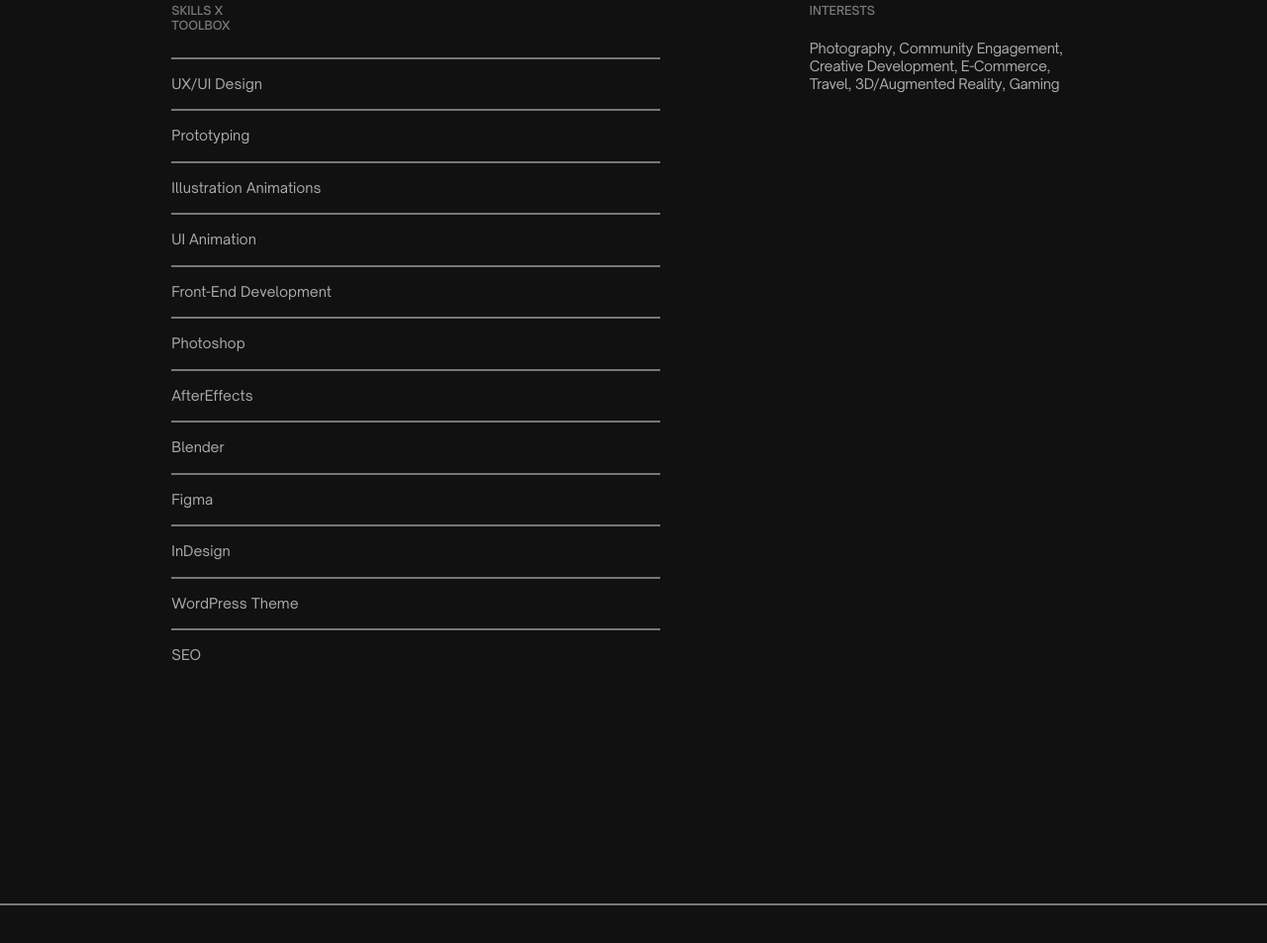
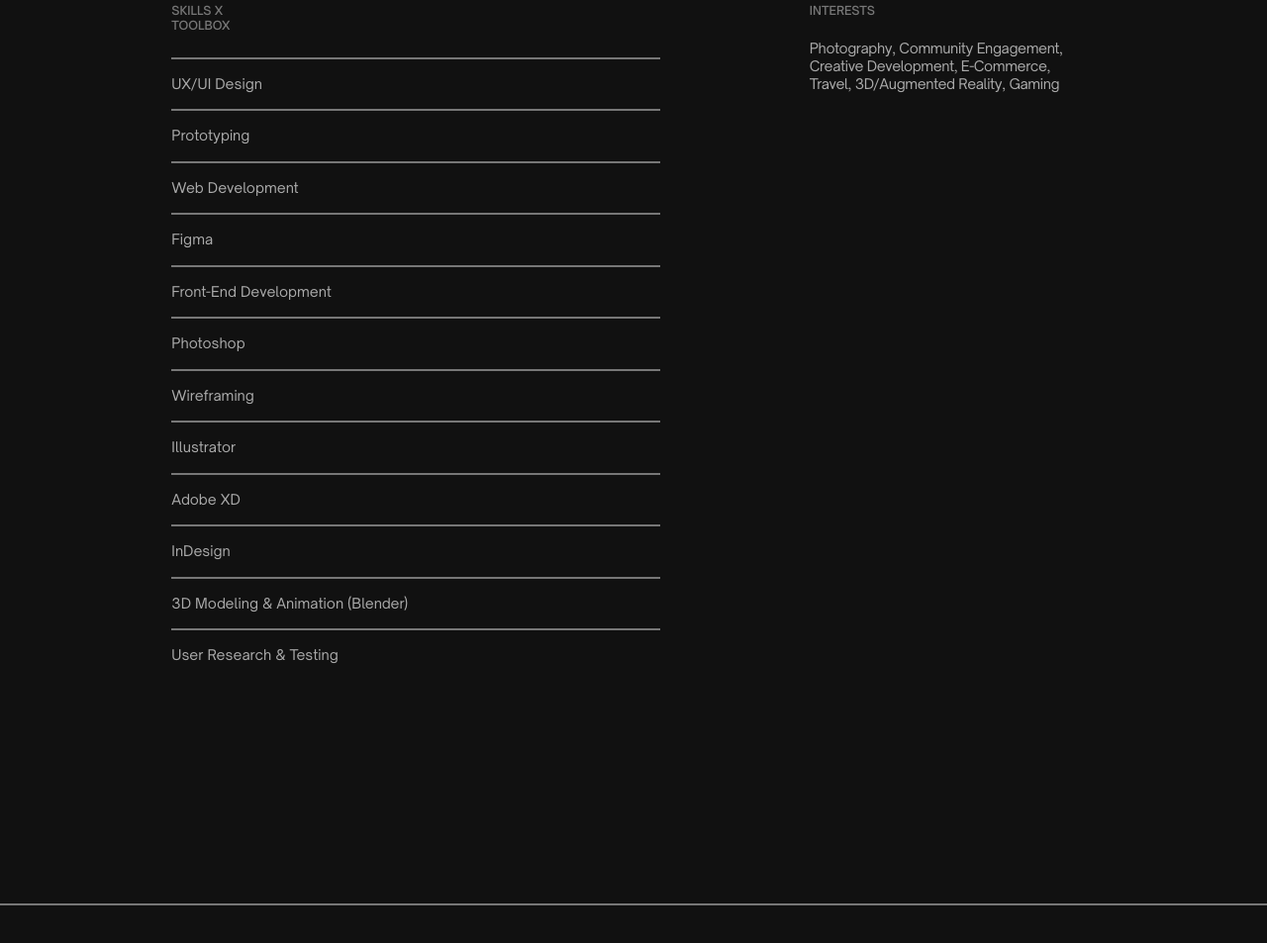
Before and after one commit to contactFakruddin/FakruddinPortfolio, a plain HTML site: page index.html in a window 1280 px wide. Shown: the part 2250-3203 px from the top of the page at 99% size. Drawn offline with nearby package versions, Linux system fonts and the light colour scheme; a script that the page names is missing.

Commit message:
Update index.html

```diff
--- a/index.html
+++ b/index.html
@@ -287,7 +287,7 @@
             </div>
           </div>
 
-          <a href="https://drive.google.com/file/d/1diqJUdCQrUHc_H6GWQi-UjnS9qeCdXNe/view?usp=sharing"
+          <a href="https://drive.google.com/file/d/1V3T_72C6tOwTDf2m82WQW8bE_2pyGfOP/view?usp=sharing"
           target="_blank" rel="noopener noreferrer" class="home__projects__project__link">
             <h1 class="home__projects__project__title is-inview" data-scroll="" data-scroll-direction="horizontal"
             data-scroll-speed="-8" style="transform: matrix3d(1, 0, 0, 0, 0, 1, 0, 0, 0, 0, 1, 0, 0, 0, 0, 1);">
@@ -320,7 +320,7 @@
           </script>
 
           <div class="project__link">
-            <a href="https://drive.google.com/file/d/1diqJUdCQrUHc_H6GWQi-UjnS9qeCdXNe/view?usp=sharing"
+            <a href="https://drive.google.com/file/d/1V3T_72C6tOwTDf2m82WQW8bE_2pyGfOP/view?usp=sharing"
             target="_blank" rel="noopener noreferrer" class="c-button">
               <span class="c-link">
                 <span class="c-link__inner">
@@ -401,10 +401,10 @@
               Prototyping
             </div>
             <div class="awards__item" data-fade-in="" style="translate: none; rotate: none; scale: none; opacity: 1; transform: translate(0px, 0px);">
-              Illustration Animations
+              Web Development
             </div>
             <div class="awards__item" data-fade-in="" style="translate: none; rotate: none; scale: none; opacity: 1; transform: translate(0px, 0px);">
-              UI Animation
+              Figma
             </div>
             <div class="awards__item" data-fade-in="" style="translate: none; rotate: none; scale: none; opacity: 1; transform: translate(0px, 0px);">
               Front-End Development
@@ -413,22 +413,22 @@
               Photoshop
             </div>
             <div class="awards__item" data-fade-in="" style="translate: none; rotate: none; scale: none; opacity: 1; transform: translate(0px, 0px);">
-              AfterEffects
+              Wireframing
             </div>
             <div class="awards__item" data-fade-in="" style="translate: none; rotate: none; scale: none; opacity: 1; transform: translate(0px, 0px);">
-              Blender
+              Illustrator
             </div>
             <div class="awards__item" data-fade-in="" style="translate: none; rotate: none; scale: none; opacity: 1; transform: translate(0px, 0px);">
-              Figma
+              Adobe XD
             </div>
             <div class="awards__item" data-fade-in="" style="translate: none; rotate: none; scale: none; opacity: 1; transform: translate(0px, 0px);">
               InDesign
             </div>
             <div class="awards__item" data-fade-in="" style="translate: none; rotate: none; scale: none; opacity: 1; transform: translate(0px, 0px);">
-              WordPress Theme
+              3D Modeling & Animation (Blender)
             </div>
             <div class="awards__item" data-fade-in="" style="translate: none; rotate: none; scale: none; opacity: 1; transform: translate(0px, 0px);">
-              SEO
+              User Research & Testing
             </div>
           </div>
         </div>
```
